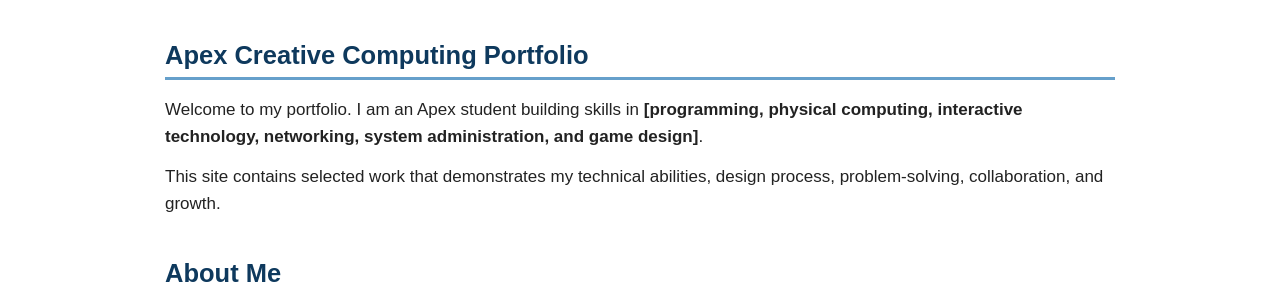
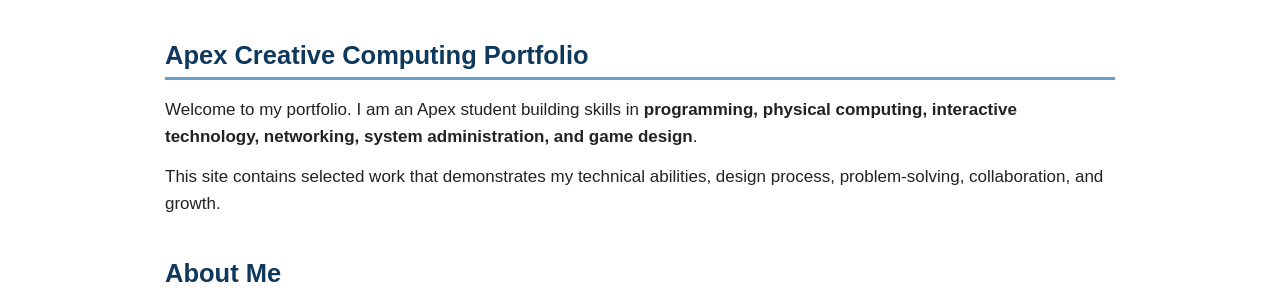
Before and after one commit to KaplanTonelli/apex-portfolio, a Jekyll site: the page built from index.md, in a window 1280 px wide. Shown: the part 179-472 px from the top of the page. Built offline with Jekyll 4.4.1, drawn with Linux system fonts in a browser that asks for light colours.

```diff
--- a/index.md
+++ b/index.md
@@ -7,7 +7,7 @@ title: Home
 
 ## Apex Creative Computing Portfolio
 
-Welcome to my portfolio. I am an Apex student building skills in **[programming, physical computing, interactive technology, networking, system administration, and game design]**.
+Welcome to my portfolio. I am an Apex student building skills in **programming, physical computing, interactive technology, networking, system administration, and game design**.
 
 This site contains selected work that demonstrates my technical abilities, design process, problem-solving, collaboration, and growth.
 
```
Also changed, not shown: artifacts.md (+1 -1 lines).
